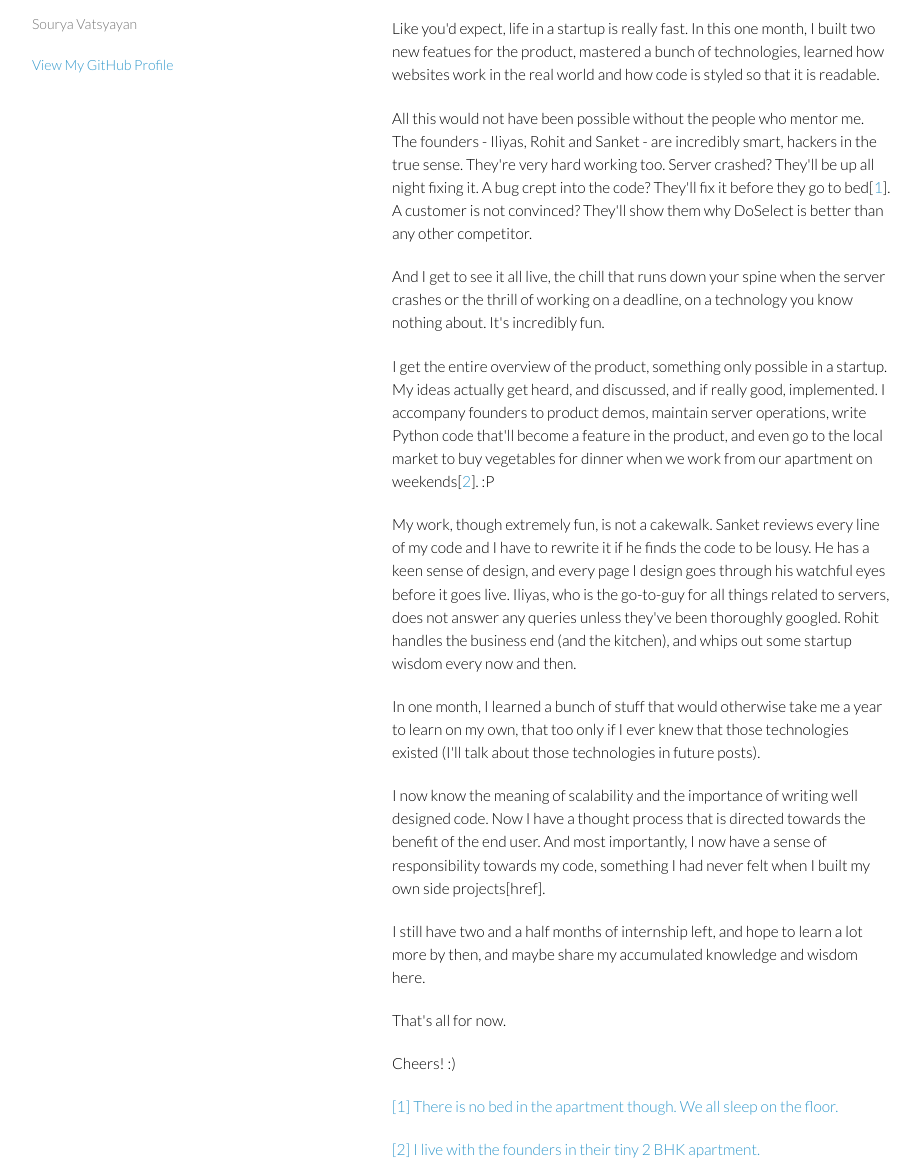
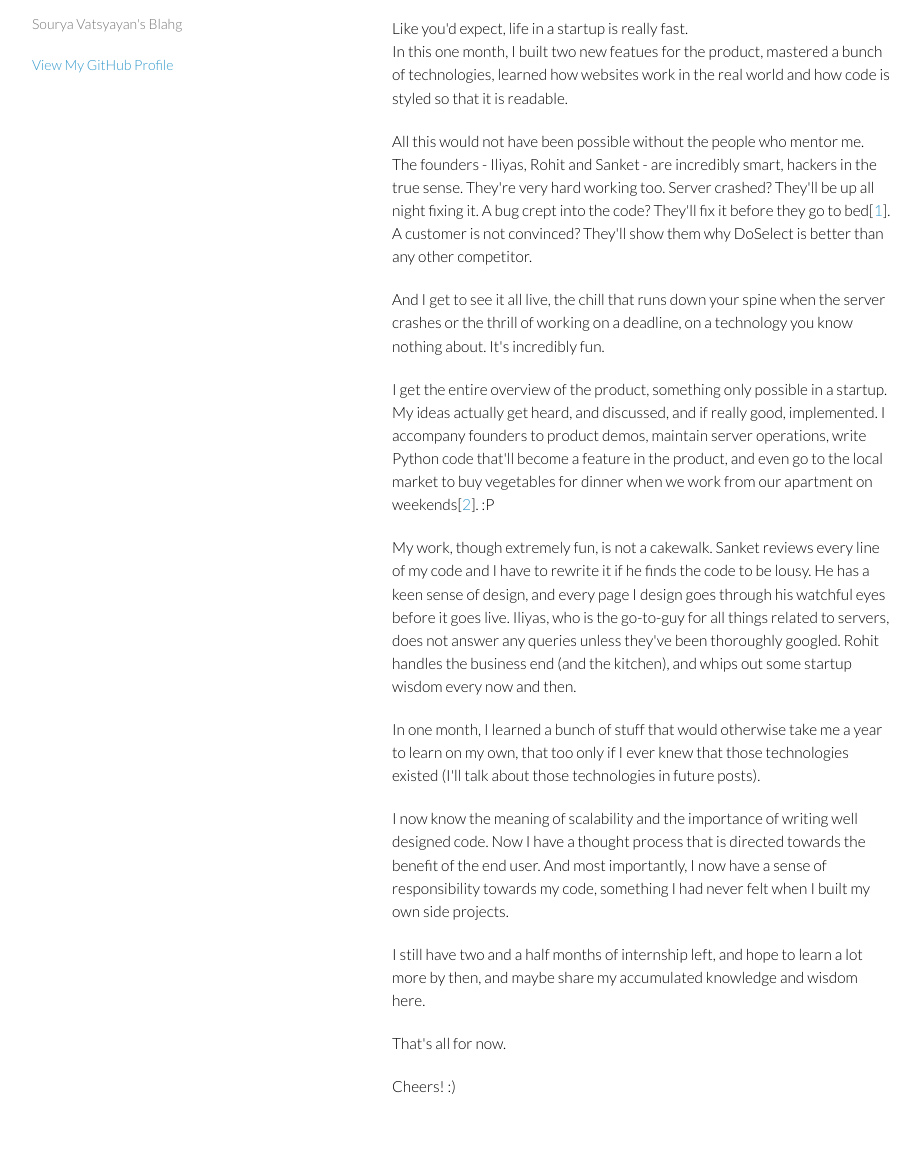
Before and after one commit to sourya/sourya.github.io, a plain HTML site: page index.html in a window 1280 px wide. Shown: the part 127-1300 px from the top of the page, without its empty margins (178-1099 px from the left). Drawn offline with Linux system fonts and the light colour scheme.

Commit message:
Minor changes

```diff
--- a/index.html
+++ b/index.html
@@ -16,7 +16,7 @@
     <div class="wrapper">
       <header>
         <h1>The Thought Chimney</h1>
-        <p>Sourya Vatsyayan</p>
+        <p>Sourya Vatsyayan's Blahg</p>
 
 
         <p class="view"><a href="https://github.com/sourya">View My GitHub Profile</a></p>
@@ -27,7 +27,7 @@
 
         <p>Last week, I completed 1 month of my internship at DoSelect.</p>
 
-        <p>Like you'd expect, life in a startup is really fast.
+        <p>Like you'd expect, life in a startup is really fast. <br>
         In this one month, I built two new featues for the product, mastered a bunch of
         technologies, learned how websites work in the real world and how code is styled
         so that it is readable.</p>
@@ -64,7 +64,7 @@
         designed code. Now I have a thought process that is directed towards the
         benefit of the end user. And most importantly, I now have a sense of
         responsibility towards my code, something I had never felt when I built my own
-        side projects[href].</p>
+        side projects.</p>
 
         <p>I still have two and a half months of internship left, and hope to learn a lot
         more by then, and maybe share my accumulated knowledge and wisdom here.</p>
@@ -73,10 +73,7 @@
 
         <p>Cheers! :)</p>
 
-        <p><a name="mark1">[1] There is no bed in the apartment though. We all sleep on the floor.</a></p>
-
-        <p><a name="mark2">[2] I live with the founders in their tiny 2 BHK apartment.</a></p>
-
+    </section>
 
     <script src="javascripts/scale.fix.js"></script>
 
```
